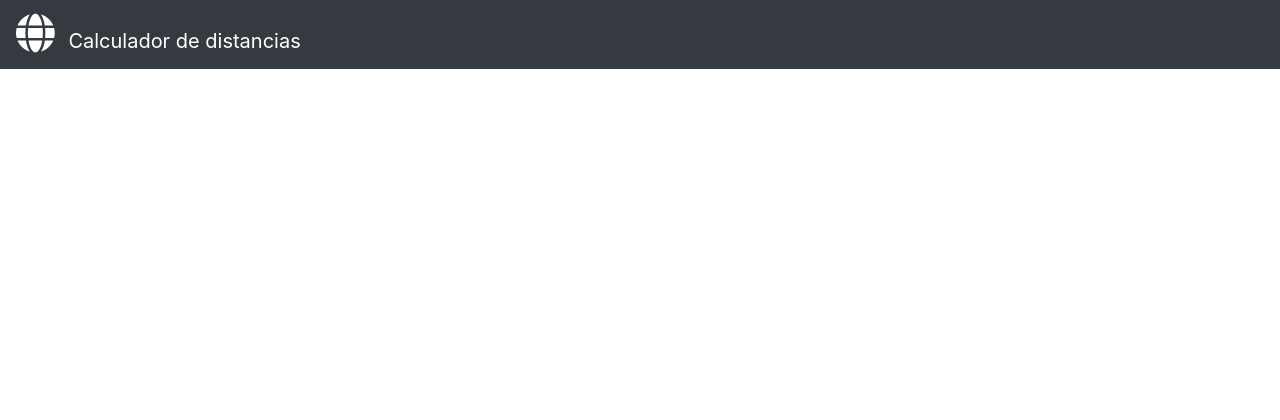
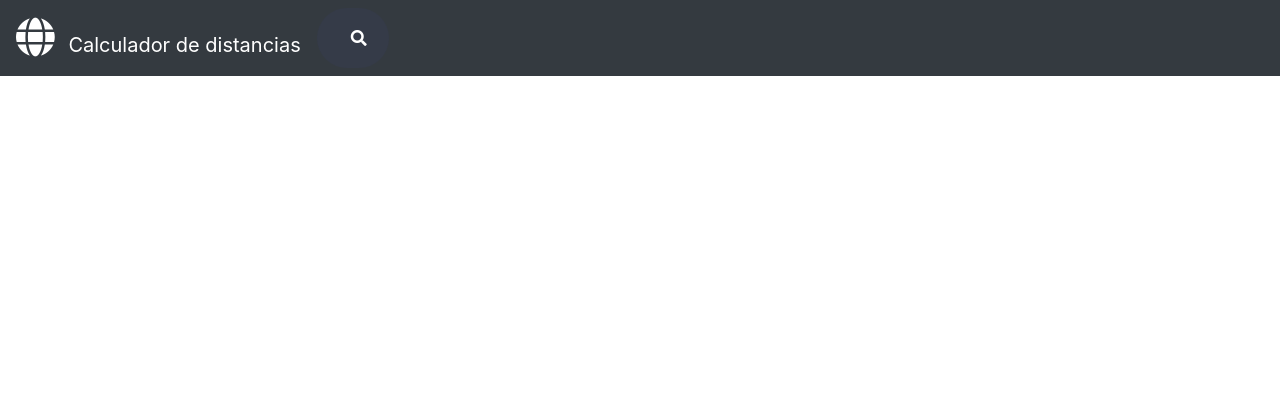
Before and after one commit to oscarfdzpata/calculadoraDistanciasFolium, a Django app: template geo/templates/measurement/base.html in a window 1280 px wide. Shown: the top 420 px of the page. Run offline with Django 3.2, Linux system fonts and the light colour scheme; the template is opened without the code that fills it, so the values that code supplies are empty; some libraries are stand-ins or nearby versions.

Commit message:
Añado un searchbar

```diff
--- a/geo/static/geo/css/styles.css
+++ b/geo/static/geo/css/styles.css
@@ -24,7 +24,11 @@ input:focus{
     transition: all 1s ease-out !important;
     outline: 0 !important;
     cursor: pointer !important;
-    }
+}
+
+.size-font-screenResponsive-brandText{
+  font-size: 18px;
+}
 
 .size-font-screenResponsive{
     font-size: 12px;
@@ -36,4 +40,70 @@ input:focus{
       /*display: none;*/
       font-size: 9px;
     }
+    .size-font-screenResponsive-brandText{
+      font-size: 14px;
+    }
+}
+
+.input-search{
+  font-size: 10px;
+  color: white !important;
+  width: 100px !important;
+  height: 30px !important;
+  outline: none;
+  border-top-color: rgb(0, 0, 0);
+  /* border-bottom-color: #28a745 !important ;*/
+  border-bottom-color: #ffffff !important ;
+  border-top: none !important;
+  border-left: none !important;
+  border-right: none !important;
+  background-color: #343a40 !important;
+}
+
+
+.searchbar{
+  margin-bottom: auto;
+  margin-top: auto;
+  height: 60px;
+  background-color: #353b48;
+  border-radius: 30px;
+  padding: 10px;
   }
+
+  .search_input{
+  font-size: 12px;
+  color: white;
+  border: 0;
+  outline: 0;
+  background: none;
+
+  width: 0;
+  caret-color:transparent;
+  line-height: 40px;
+  transition: width 0.4s linear;
+  }
+
+  .searchbar:hover > .search_input{
+  padding: 0 10px;
+  /*width: 450px;*/
+  width: 200px;
+  caret-color:red;
+  transition: width 0.4s linear;
+  }
+
+  .searchbar:hover > .search_icon{
+  background: white;
+  color: #e74c3c;
+  }
+
+  .search_icon{
+  height: 40px;
+  width: 40px;
+  float: right;
+  display: flex;
+  justify-content: center;
+  align-items: center;
+  border-radius: 50%;
+  color:white;
+  text-decoration:none;
+  }
--- a/geo/templates/measurement/base.html
+++ b/geo/templates/measurement/base.html
@@ -42,17 +42,41 @@
   </head>
   <body class="bg-white">
     <!-- Image and text -->
-    <nav class="navbar navbar-dark bg-dark mb-3">
+    <nav class="navbar navbar-expand-lg navbar-dark bg-dark mb-3">
       <a class="navbar-brand" href="{% url 'main' %}">
         <i class="fas fa-globe  fa-2x mr-2"></i>
-        Calculador de distancias
+        <span class="size-font-screenResponsive-brandTex">Calculador de distancias </span>
       </a>
+      <button class="navbar-toggler" type="button" data-toggle="collapse" data-target="#navbarSupportedContent" aria-controls="navbarSupportedContent" aria-expanded="false" aria-label="Toggle navigation">
+        <span class="navbar-toggler-icon"></span>
+      </button>
+
+      <div class="collapse navbar-collapse " id="navbarSupportedContent">
+
+          <form class="form-inline" action="" method="GET">
+            <!--
+            <input style="outline: none; " name="search_location" id="search_location" placeholder="Buscar" class="form-control mr-sm-2 input-search" size='15' >
+            <button class="btn btn-outline-light ml-2 my-2 my-sm-0" type="submit"><i class="fas fa-search"></i></button>
+            -->
+
+            <div class="d-flex justify-content-around h-100">
+              <div class="searchbar">
+
+                 <!--  <a href="#" class="search_icon"><i class="fas fa-search"></i></a>  -->
+                  <button class="btn btn-outline-none search_icon ml-2 my-2 my-sm-0" type="submit"><i class="fas fa-search"></i></button>
+                  <input class="search_input"  name="search_location" id="search_location" type="text" name="" placeholder="Buscar...">
+              </div>
+            </div>
+
+          </form>
+          </div>
+
     </nav>
 
     <nav class="navbar fixed-bottom  navbar-light bg-light">
       <a class="navbar-brand" href="#"></a>
               <div class="d-flex align-items-center justify-content-between small">
-                  <div class="text-muted mr-3">Copyright &copy; OscarFdzPata 2021</div>
+                  <div class="text-muted mr-3">Copyright &copy;OscarFdzPata 2021</div>
                   <div>
                       <a href="#">Pol&iacute;tica de privacidad</a>
                       &middot;
--- a/geo/templates/measurement/main.html
+++ b/geo/templates/measurement/main.html
@@ -47,6 +47,11 @@
 {% if distance is None and request.POST %}
 <div class="alert alert-danger" role="alert">
   <i class="fas fa-exclamation-triangle"></i>  El origen y destino deben existir!!!!!!!!!!!!
+</div>
+{% endif %}
+{% if search_location is None and request.GET %}
+<div class="alert alert-danger" role="alert">
+  <i class="fas fa-exclamation-triangle"></i>  La busqueda no existe!
 </div>
 {% endif %}
 </div>
--- a/geoLocalizacion/wsgi.py
+++ b/geoLocalizacion/wsgi.py
@@ -14,9 +14,9 @@ from django.core.wsgi import get_wsgi_application
 #original
 #os.environ.setdefault('DJANGO_SETTINGS_MODULE', 'geoLocalizacion.settings')
 #local
-os.environ.setdefault('DJANGO_SETTINGS_MODULE', 'geoLocalizacion.local')
+#os.environ.setdefault('DJANGO_SETTINGS_MODULE', 'geoLocalizacion.local')
 #Produccion
-#os.environ.setdefault('DJANGO_SETTINGS_MODULE', 'geoLocalizacion.production')
+os.environ.setdefault('DJANGO_SETTINGS_MODULE', 'geoLocalizacion.production')
 
 #application = get_wsgi_application()  #lo comentamos para que sirvan los staticos el dj-static
 from dj_static import  Cling
--- a/manage.py
+++ b/manage.py
@@ -9,9 +9,9 @@ def main():
     #original
     #os.environ.setdefault('DJANGO_SETTINGS_MODULE', 'geoLocalizacion.settings')
     #local
-    os.environ.setdefault('DJANGO_SETTINGS_MODULE', 'geoLocalizacion.local')
+    #os.environ.setdefault('DJANGO_SETTINGS_MODULE', 'geoLocalizacion.local')
     #produccion
-    #os.environ.setdefault('DJANGO_SETTINGS_MODULE', 'geoLocalizacion.production')
+    os.environ.setdefault('DJANGO_SETTINGS_MODULE', 'geoLocalizacion.production')
     try:
         from django.core.management import execute_from_command_line
     except ImportError as exc:
```
Also changed, not shown: geo/script.py (added, +62 -0 lines), geo/views.py (+33 -14 lines), db.sqlite3.
